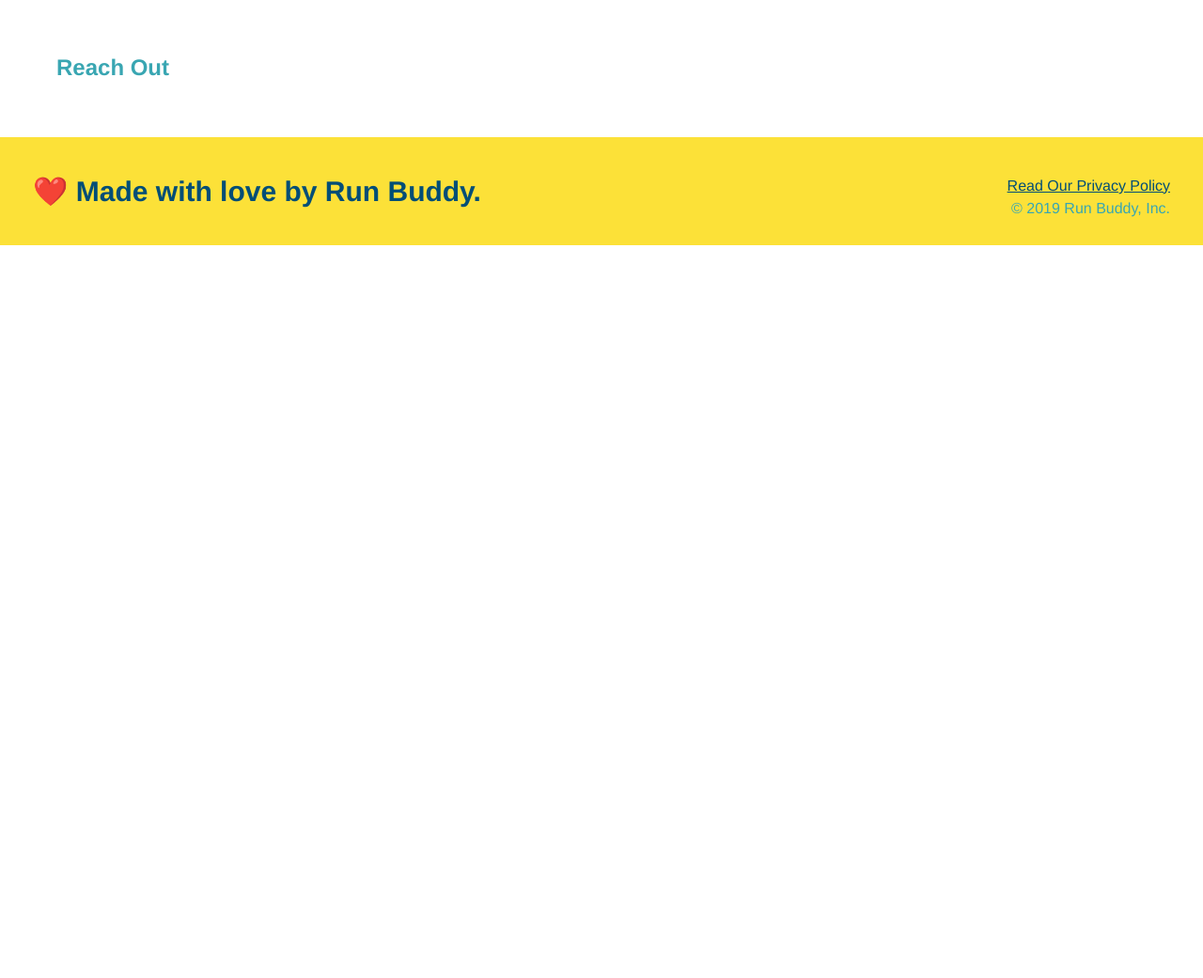
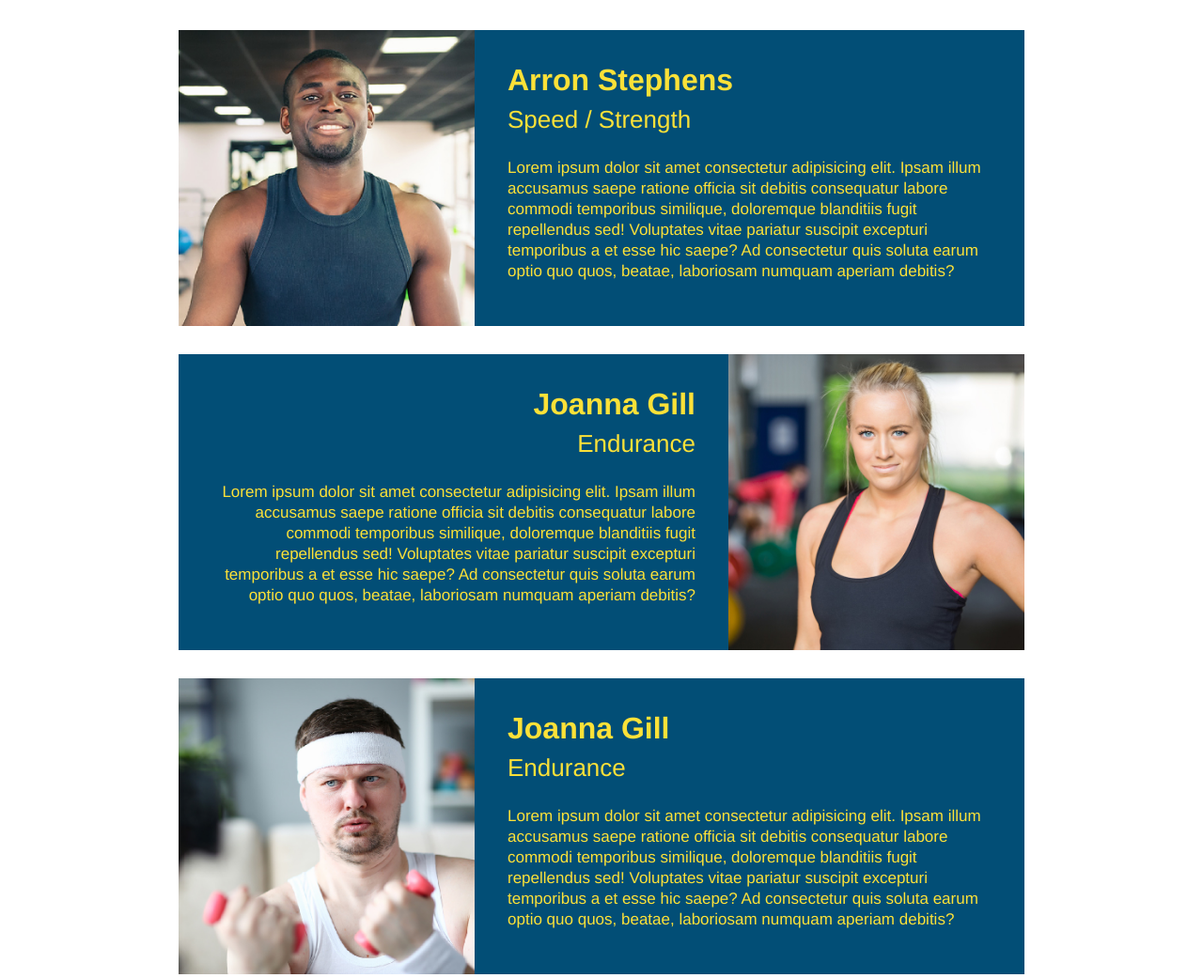
Before and after one commit to adam-algatt/run-buddy, a plain HTML site: page index.html in a window 1280 px wide. Shown: the part 2880-3921 px from the top of the page at 94% size. Before the commit the page ends 3141 px from the top, so only its background shows below. Drawn offline with Linux system fonts and the light colour scheme.

Commit message:
Styled meet the trainers section

```diff
--- a/assets/style.css
+++ b/assets/style.css
@@ -5,7 +5,6 @@
 }
 
 body {
-    /* more on this crazy alphanumerical value in a minute! */
     color: #39a6b2;
     font-family: Helvetica, Arial, sans-serif;
 }
@@ -81,8 +80,6 @@ section {
     background-size: cover;
     background-position: center;
 }
-
-
 
 .hero-form {
     background-color: #fce138;
@@ -186,3 +183,52 @@ h3 {
 .secondary-border {
     border-color: #39a6b2;
 }
+
+/* Beginning of trainer section */
+.trainers {
+    text-align: center;
+}
+
+.trainer {
+    width: 900px;
+    margin: 0 auto 30px auto;
+    background: #024e76;
+    color: #fce138;
+    overflow: auto;
+}
+
+.trainer img {
+    width: 35%;
+    float: left;
+}
+
+.trainer-bio {
+    padding: 35px;
+    float: left;
+    width: 65%;
+}
+
+.trainer-bio h3 {
+    font-size: 32px;
+    margin-bottom: 8px;
+}
+
+.trainer-bio h4 {
+    font-weight: lighter;
+    font-size: 26px;
+    margin-bottom: 25px;
+}
+
+.trainer-bio p {
+    font-size: 17px;
+    line-height: 1.3;
+}
+
+/*utility classes*/
+.text-left {
+    text-align: left;
+}
+
+.text-right {
+    text-align: right;
+}
--- a/index.html
+++ b/index.html
@@ -76,7 +76,10 @@
   <section id="what-we-do" class="intro">
     <h2 class="section-title primary-border">What We Do</h2>
     <p>
-      butcher selfies chambray shabby chic gentrify readymade yr Echo Park XOXO Tumblr normcore Banksy direct trade Blue Bottle chillwave you probably haven't heard of them single-origin coffee Vice fanny pack fixie Odd Future Austin fingerstache pickled twee synth Wes Anderson Thundercats viral bitters flannel meggings narwhal Marfa Schlitz sustainable Intelligentsia umami deep v craft
+      butcher selfies chambray shabby chic gentrify readymade yr Echo Park XOXO Tumblr normcore Banksy direct trade Blue
+      Bottle chillwave you probably haven't heard of them single-origin coffee Vice fanny pack fixie Odd Future Austin
+      fingerstache pickled twee synth Wes Anderson Thundercats viral bitters flannel meggings narwhal Marfa Schlitz
+      sustainable Intelligentsia umami deep v craft
     </p>
   </section>
 
@@ -110,9 +113,59 @@
   </section>
 
   <!-- "meet the trainers" section -->
-  <section>
-    <h2>Meet The Trainers</h2>
+  <section id="your-trainers" class="trainers">
+    <h2 class="section-title primary-border">Meet The Trainers</h2>
+    <article class="trainer">
+      <img src="./assets/images/trainer-1.jpg" alt="Arron Stephens in his workout clothes, ready to pump iron"">
+<div class=" trainer-bio text-left">
+      <h3>Arron Stephens</h3>
+      <h4>Speed / Strength</h4>
+      <p>
+        Lorem ipsum dolor sit amet consectetur adipisicing elit. Ipsam illum accusamus saepe ratione officia sit debitis
+        consequatur labore commodi temporibus similique, doloremque blanditiis fugit repellendus sed! Voluptates vitae
+        pariatur suscipit excepturi temporibus a et esse hic saepe? Ad consectetur quis soluta earum optio quo quos,
+        beatae, laboriosam numquam aperiam debitis?
+      </p>
+      </div>
+    </article>
+
+    <!--second trainer bio-->
+
+    <article class="trainer">
+    <div class="trainer-bio text-right">
+      <h3>Joanna Gill</h3>
+      <h4>Endurance</h4>
+      <p>
+        Lorem ipsum dolor sit amet consectetur adipisicing elit. Ipsam illum accusamus saepe ratione officia sit debitis
+        consequatur labore commodi temporibus similique, doloremque blanditiis fugit repellendus sed! Voluptates vitae
+        pariatur suscipit excepturi temporibus a et esse hic saepe? Ad consectetur quis soluta earum optio quo quos,
+        beatae, laboriosam numquam aperiam debitis?
+      </p>
+      </div>
+      <img src="./assets/images/trainer-2.jpg" alt="Joanna Gill cooling off after a workout"">
+    </article>
+
+    <!--third trainer bio-->
+
+    <article class="trainer">
+      <img src="./assets/images/trainer-3.jpg"
+        alt="Harry Smith wearing a headband and lifting comically small pink weights"">
+        <div class=" trainer-bio text-left">
+      <h3>Joanna Gill</h3>
+      <h4>Endurance</h4>
+      <p>
+        Lorem ipsum dolor sit amet consectetur adipisicing elit. Ipsam illum accusamus saepe ratione officia sit debitis
+        consequatur labore commodi temporibus similique, doloremque blanditiis fugit repellendus sed! Voluptates vitae
+        pariatur suscipit excepturi temporibus a et esse hic saepe? Ad consectetur quis soluta earum optio quo quos,
+        beatae, laboriosam numquam aperiam debitis?
+      </p>
+      </div>
+    </article>
+
+
+
   </section>
+
 
   <!-- "reach out" section -->
   <section>
```
Also changed, not shown: assets/images/trainer-1.jpg (added), assets/images/trainer-2.jpg (added), assets/images/trainer-3.jpg (added).
